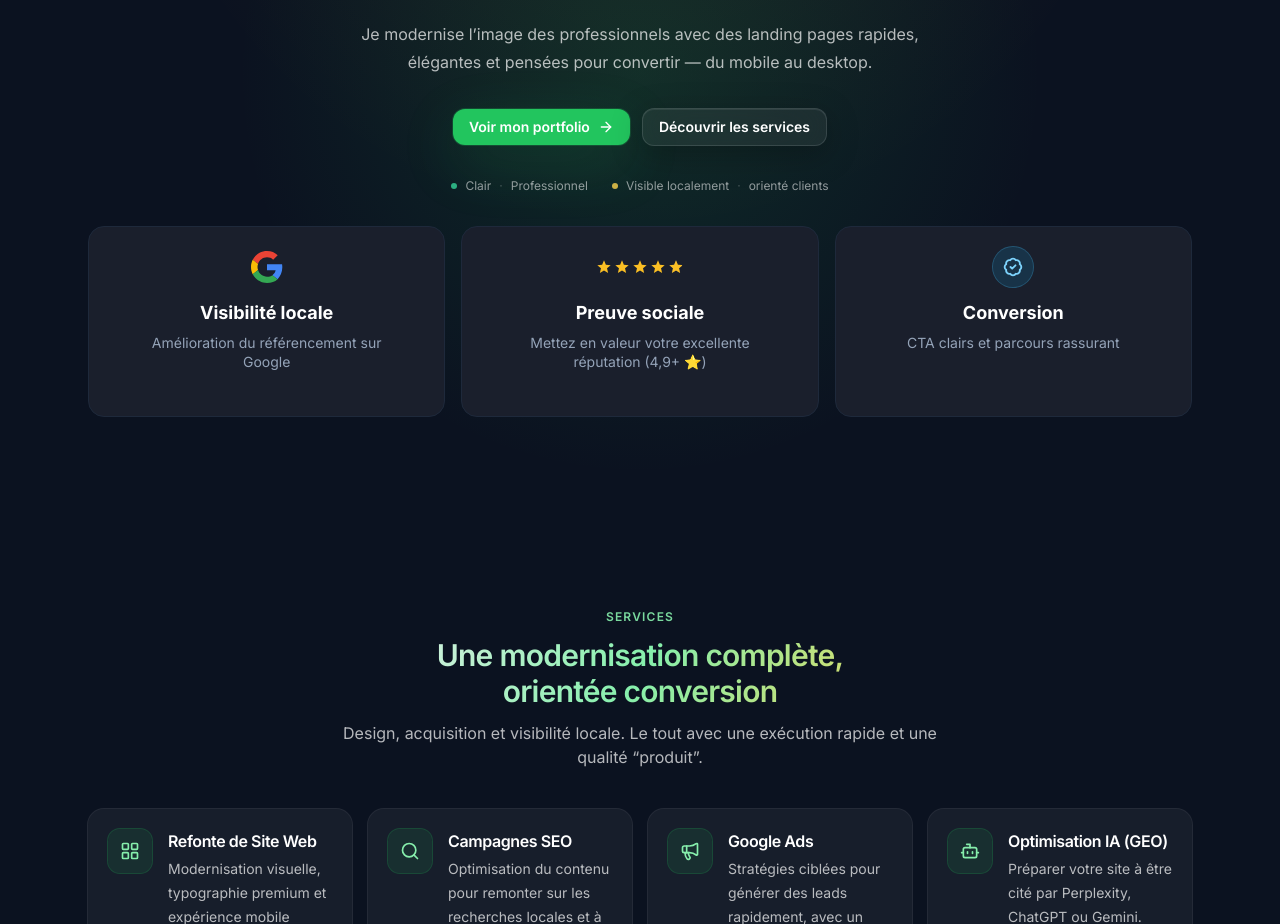
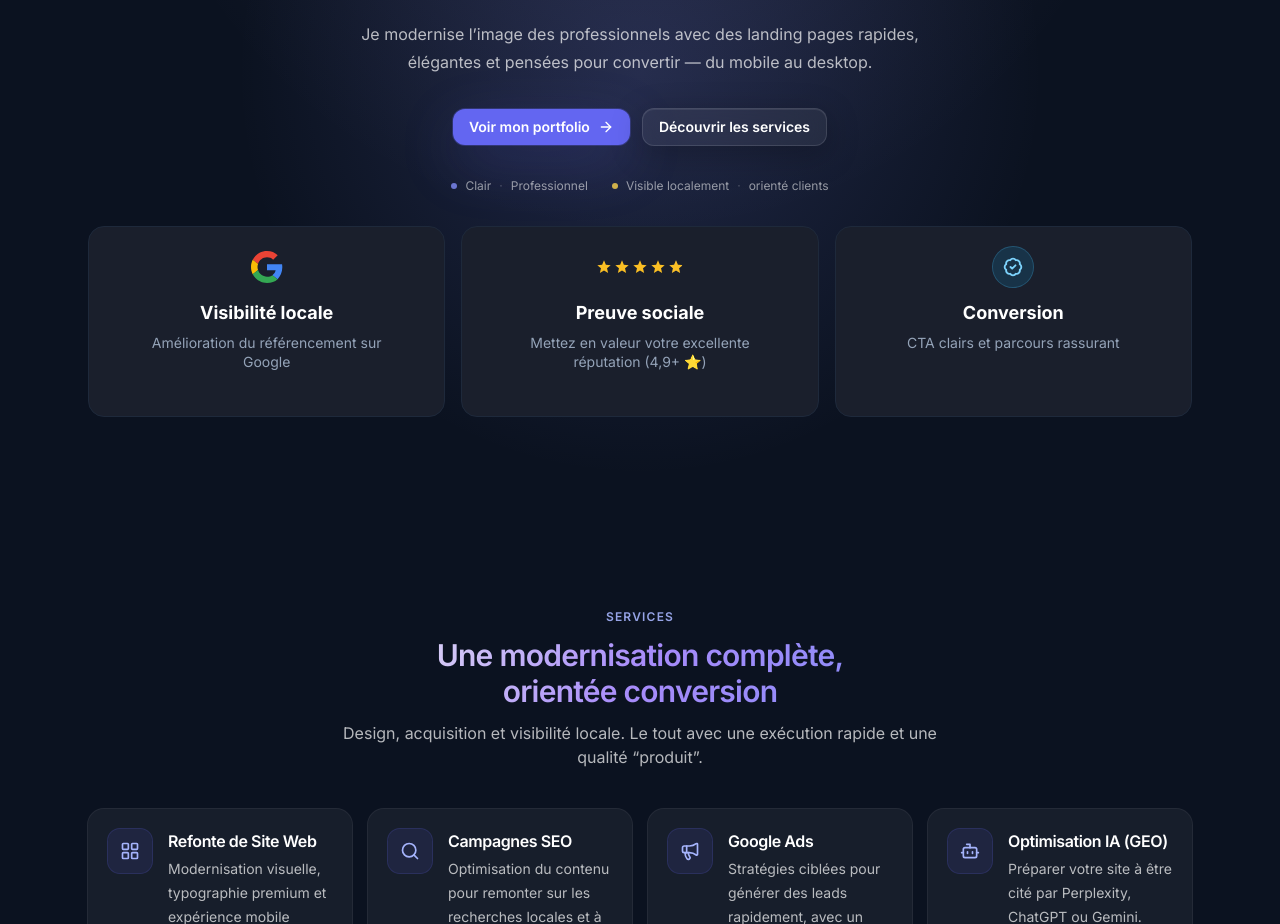
Before and after one commit to roangls-droid/webmo, a React (Vite) app: page / in a window 1280 px wide. Shown: the part 288-1212 px from the top of the page. Built offline with nearby package versions, Linux system fonts and the light colour scheme.

Commit message:
Restore mauve branding accents across landing page.
Revert brand tokens, glow effects, gradients, and UI status highlights from green back to the previous mauve palette for consistent visual identity.

Made-with: Cursor

```diff
--- a/src/App.tsx
+++ b/src/App.tsx
@@ -267,7 +267,7 @@ export default function App() {
             <div className="mx-auto flex max-w-6xl flex-col items-center">
               <MotionInView className="relative flex w-full max-w-3xl flex-col items-center text-center">
                 <div className="inline-flex items-center gap-2 rounded-full border border-white/[0.12] bg-white/[0.06] px-3 py-1 text-xs font-semibold text-white/80 shadow-[inset_0_1px_0_0_rgba(255,255,255,0.08)] backdrop-blur-xl">
-                  <span className="h-1.5 w-1.5 rounded-full bg-brand-500 shadow-[0_0_12px_rgba(34,197,94,0.55)]" />
+                  <span className="h-1.5 w-1.5 rounded-full bg-brand-500 shadow-[0_0_12px_rgba(129,140,248,0.55)]" />
                   {t.hero.badge}
                 </div>
 
@@ -290,7 +290,7 @@ export default function App() {
 
                 <div className="mt-8 flex flex-wrap items-center justify-center gap-x-6 gap-y-2 text-xs text-white/55">
                   <div className="flex items-center gap-2">
-                    <span className="h-1.5 w-1.5 rounded-full bg-emerald-400/80" />
+                    <span className="h-1.5 w-1.5 rounded-full bg-brand-400/80" />
                     {t.hero.chip1} <span className="text-white/25">·</span> {t.hero.chip2}
                   </div>
                   <div className="flex items-center gap-2">
--- a/src/components/ContactForm.tsx
+++ b/src/components/ContactForm.tsx
@@ -137,7 +137,7 @@ export function ContactForm({ lang = "fr" }: { lang?: Lang }) {
       </p>
 
       {status === "success" ? (
-        <p className="mt-4 rounded-xl border border-emerald-500/30 bg-emerald-500/10 px-4 py-3 text-sm text-emerald-100">
+        <p className="mt-4 rounded-xl border border-brand-500/30 bg-brand-500/10 px-4 py-3 text-sm text-brand-300">
           {t.success}
         </p>
       ) : null}
--- a/src/index.css
+++ b/src/index.css
@@ -16,7 +16,7 @@ body {
 }
 
 ::selection {
-  background: rgba(34, 197, 94, 0.3);
+  background: rgba(129, 140, 248, 0.3);
 }
 
 @layer components {
@@ -25,15 +25,15 @@ body {
   }
 
   .glass-hover {
-    @apply transition-[background-color,box-shadow,transform,border-color] duration-300 hover:border-white/[0.18] hover:bg-white/[0.09] hover:shadow-[inset_0_1px_0_0_rgba(255,255,255,0.1),0_12px_40px_rgba(34,197,94,0.12)];
+    @apply transition-[background-color,box-shadow,transform,border-color] duration-300 hover:border-white/[0.18] hover:bg-white/[0.09] hover:shadow-[inset_0_1px_0_0_rgba(255,255,255,0.1),0_12px_40px_rgba(129,140,248,0.16)];
   }
 
   .text-gradient {
     background-image: linear-gradient(
       105deg,
       #ffffff 0%,
-      #bbf7d0 42%,
-      #fde68a 88%
+      #c4b5fd 42%,
+      #a5b4fc 88%
     );
     -webkit-background-clip: text;
     background-clip: text;
@@ -44,8 +44,8 @@ body {
     background-image: linear-gradient(
       120deg,
       rgba(255, 255, 255, 0.95) 0%,
-      #86efac 50%,
-      #fcd34d 100%
+      #a78bfa 50%,
+      #818cf8 100%
     );
     -webkit-background-clip: text;
     background-clip: text;
--- a/tailwind.config.ts
+++ b/tailwind.config.ts
@@ -16,10 +16,10 @@ export default {
           200: "#d0d8e5"
         },
         brand: {
-          300: "#86efac",
-          400: "#4ade80",
-          500: "#22c55e",
-          600: "#16a34a"
+          300: "#a5b4fc",
+          400: "#818cf8",
+          500: "#6366f1",
+          600: "#4f46e5"
         },
         accent: {
           300: "#fcd34d",
@@ -28,11 +28,11 @@ export default {
         },
       },
       boxShadow: {
-        glow: "0 0 0 1px rgba(34, 197, 94, 0.22), 0 18px 60px rgba(34, 197, 94, 0.16)",
+        glow: "0 0 0 1px rgba(99, 102, 241, 0.28), 0 18px 60px rgba(99, 102, 241, 0.2)",
       },
       backgroundImage: {
         "grid-fade":
-          "radial-gradient(650px circle at var(--x, 50%) var(--y, 10%), rgba(34,197,94,0.14), transparent 62%), radial-gradient(900px circle at 50% 0%, rgba(251,191,36,0.08), transparent 58%)",
+          "radial-gradient(650px circle at var(--x, 50%) var(--y, 10%), rgba(129,140,248,0.18), transparent 62%), radial-gradient(900px circle at 50% 0%, rgba(196,181,253,0.12), transparent 58%)",
       },
     },
   },
```
